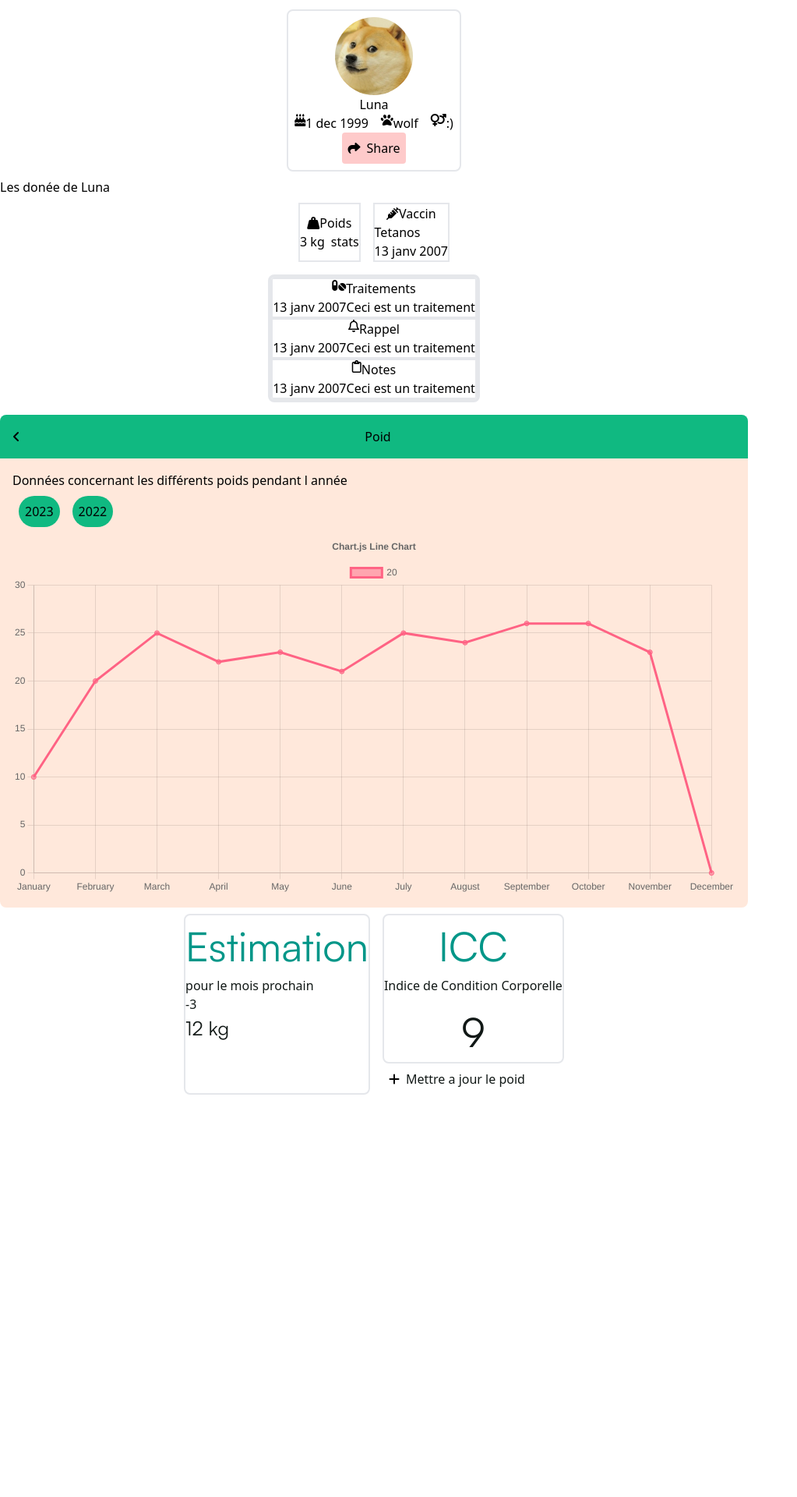
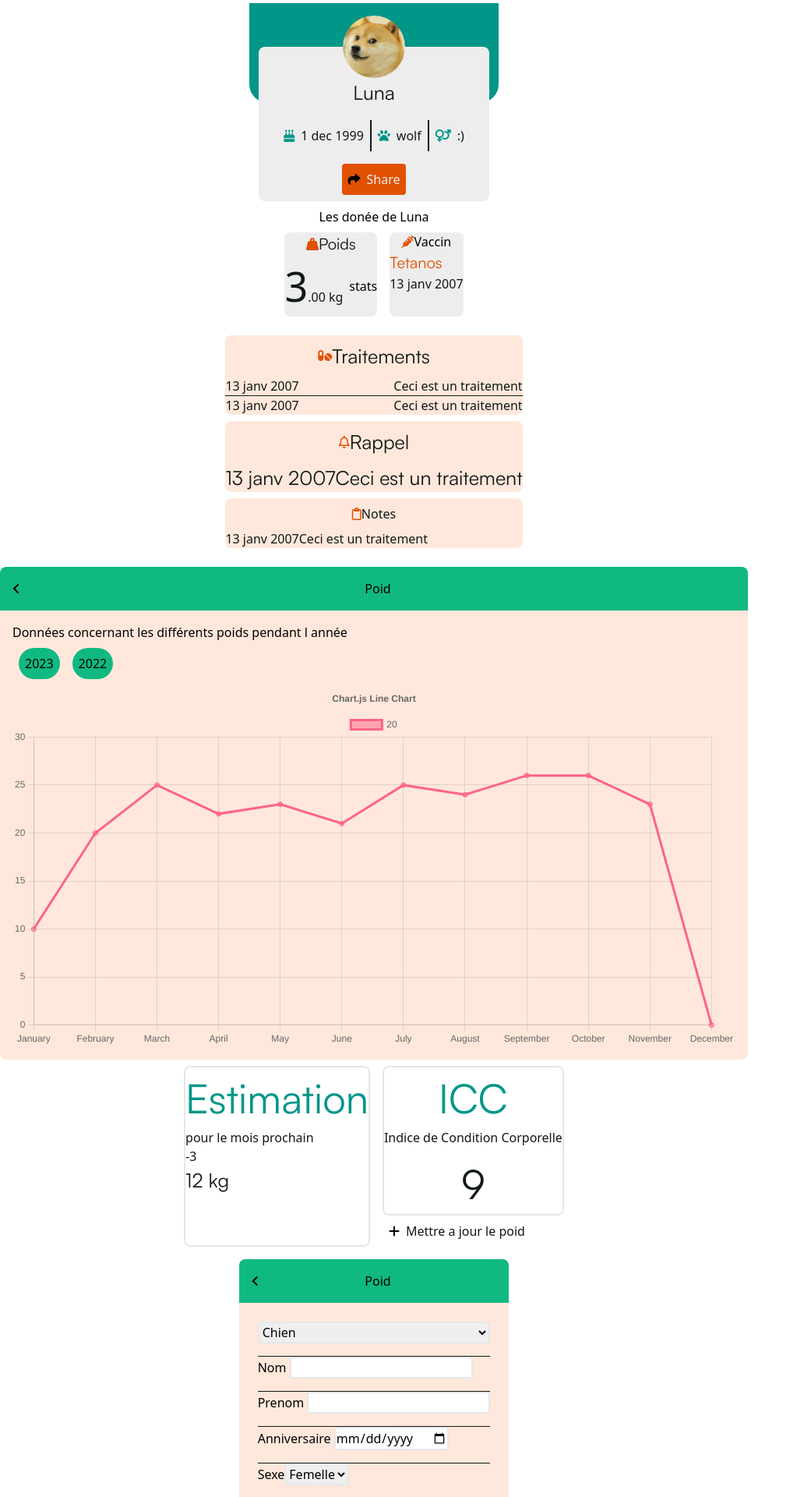
Before and after one commit to VChiofalo/medika, a React (Vite) app in the folder medika/frontend/: page /home in a window 1280 px wide. Shown: the part 100-2020 px from the top of the page at 78% size, without its empty margins (0-1023 px from the left). Before the commit the page ends 1512 px from the top, so only its background shows below. Built offline with nearby package versions, Linux system fonts and the light colour scheme.

Commit message:
ajout form addAnimal modif css sur les components

```diff
--- a/medika/frontend/src/components/animal_card/index.jsx
+++ b/medika/frontend/src/components/animal_card/index.jsx
@@ -1,37 +1,41 @@
+import Typography from "../common/typography"
+
 function AnimalCard({ name, birthday, breed, gender }) {
     name = 'Luna'
     birthday = "1 dec 1999"
     breed = "wolf"
     gender = ':)'
     return <>
-        <div className="flex justify-center">
-            <div className="flex flex-col items-center justify-center border-2 rounded-lg p-2 m-2">
-                <img src="img/doge.jpg" width="100px" alt="img" className="rounded-full"/>
-                <h2>{name}</h2>
-                <div className="flex items-center gap-4">
-                    <div className="birthday flex">
-                        <i className="fa-solid fa-cake-candles"></i>
-                        {birthday}
+        <div className="flex flex-col items-center relative">
+            <div className="bg-primary w-80 h-32 rounded-b-3xl absolute z-0"></div>
+            <div className="flex flex-col items-center justify-center rounded-lg p-2 m-2 z-10 mt-14 pt-10 bg-white">
+                <img src="img/doge.jpg" width="80px" alt="img" className="rounded-full absolute inset-x-2/4 transform -translate-x-1/2 -top-6 translate-y-1/2"/>
+                <h2><Typography tag="h3">{name}</Typography></h2>
+                <div className="flex items-center divide-x-2 divide-black p-4">
+                    <div className="birthday flex items-center p-2 gap-2">
+                        <i className="fa-solid fa-cake-candles text-primary"></i>
+                        <Typography variant="black">{birthday}</Typography>
                     </div>
-                    <div className="breed flex">
-                        <i className="fa-solid fa-paw"></i>
-                        {breed}
+                    <div className="breed flex items-center p-2 gap-2">
+                        <i className="fa-solid fa-paw text-primary"></i>
+                        <Typography variant="black">{breed}</Typography>
                     </div>
-                    <div className="gender flex">
-                        <i className="fa-solid fa-venus-mars"></i>
-                        {gender}
+                    <div className="gender flex items-center p-2 gap-2">
+                        <i className="fa-solid fa-venus-mars text-primary"></i>
+                        <Typography variant="black">{gender}</Typography>
                     </div>
                 </div>
-                <div className="flex bg-red-200 rounded p-2 gap-2 items-center">
+                <div className="flex bg-accentuary rounded p-2 gap-2 items-center">
                     <i className="fa-solid fa-share"></i>
-                    <button>Share</button>
+                    <button><Typography variant="white">Share</Typography></button>
                 </div>
             </div>
 
-
+        </div>
+        <div className="flex justify-center">
+            <p>Les donée de {name}</p>
         </div>
 
-        <p>Les donée de {name}</p>
 
 
     </>
--- /dev/null
+++ b/medika/frontend/src/components/forms/add_animals/index.jsx
@@ -0,0 +1,41 @@
+import Typography from "../../common/typography";
+import Header from "../../header";
+
+
+function FormAddAnimals() {
+
+return <>
+    <div className="flex w-full justify-center ">
+        <div className="flex flex-col ">
+            <Header/>
+
+            <form method="post" >
+                <div className="flex flex-col p-4 bg-background rounded-b-xl divide-y divide-black">
+                    <select name="breedname" className="border-2 rounded m-2">
+                        <option value="dog">Chien</option>
+                        <option value="cat">Chat</option>
+                        <option value="penguin">Penguin</option>
+                    </select>
+                    <label className="m-2">Nom <input name="lastname" type="text" className="border-2 rounded"/></label>
+                    <label className="m-2">Prenom <input name="firstname" type="text" className="border-2 rounded"/></label>
+                    <label className="m-2">Anniversaire <input type="date"  className="border-2 rounded"/></label>
+                    <label className="m-2">Sexe
+                        <select name="gender" className="border-2 rounded">
+                            <option value="female">Femelle</option>
+                            <option value="male">Male</option>
+                            <option value="other">Autre</option>
+                        </select>
+                    </label>
+                    <label className="m-2">Poid <input name="weight" type="number" className="border-2 rounded"/> Kg</label>
+
+                    <button type="submit" className="bg-primary rounded-full p-4"><Typography variant="blanc">Enregistrer</Typography></button>
+                </div>
+
+            </form>
+        </div>
+    </div>
+
+
+</>
+}
+export default FormAddAnimals;
--- a/medika/frontend/src/components/home/index.jsx
+++ b/medika/frontend/src/components/home/index.jsx
@@ -1,5 +1,6 @@
 import ProfilPageAnimal from "../../pages/animal_profil_page"
 import AnimalWeightPage from "../../pages/animal_weight_page"
+import FormAddAnimals from "../forms/add_animals";
 
 const Home = () => {
 
@@ -13,7 +14,8 @@ const Home = () => {
                 </div>
 
                 <ProfilPageAnimal/>
-            <AnimalWeightPage/>
+                <AnimalWeightPage/>
+                <FormAddAnimals/>
 
             </div>
 
--- a/medika/frontend/src/components/supervision_card/index.jsx
+++ b/medika/frontend/src/components/supervision_card/index.jsx
@@ -1,42 +1,50 @@
+import Typography from "../common/typography";
+
 function SupervisionCard({ date, overview }) {
     overview = 'Ceci est un traitement'
     date = '13 janv 2007'
     return <>
         <div className="flex items-center flex-col  ">
 
-            <div className="overflow-hidden border-4 rounded-lg m-2">
-                <div className="treatements border-2">
-                    <div className="flex justify-center">
-                        <i class="fa-solid fa-pills"></i>
-                        <h2>Traitements</h2>
+            <div className="overflow-hidden rounded-lg m-2" >
+                <div className="treatements rounded-lg bg-background m-2">
+                    <div className="flex justify-center items-center p-2">
+                        <i className="fa-solid fa-pills text-accentuary"></i>
+                        <Typography tag="h3">Traitements</Typography>
                     </div>
-                    <div className="flex">
-                        <p>{date}</p>
-                        <p>{overview}</p>
+                    <div className="flex flex-col items-center divide-y divide-black">
+                        <div className="flex justify-between w-full">
+                            <Typography>{date}</Typography>
+                            <Typography>{overview}</Typography>
+                        </div>
+                        <div className="flex justify-between w-full">
+                            <Typography>{date}</Typography>
+                            <Typography>{overview}</Typography>
+                        </div>
                     </div>
                 </div>
 
-                <div className="reminder border-2">
-                    <div className="flex justify-center">
-                        <i class="fa-regular fa-bell"></i>
-                        <h2>Rappel</h2>
+                <div className="reminder rounded-lg bg-background m-2">
+                    <div className="flex justify-center items-center p-2">
+                        <i className="fa-regular fa-bell text-accentuary"></i>
+                        <Typography tag="h3">Rappel</Typography>
                     </div>
 
-                    <div className="flex">
-                        <p>{date}</p>
-                        <p>{overview}</p>
+                    <div className="flex items-center">
+                        <Typography tag="h3">{date}</Typography>
+                        <Typography tag="h3">{overview}</Typography>
                     </div>
                 </div>
 
-                <div className="notes border-2">
-                    <div className="flex justify-center">
-                        <i class="fa-regular fa-clipboard"></i>
-                        <h2>Notes</h2>
+                <div className="notes rounded-lg bg-background m-2">
+                    <div className="flex justify-center items-center p-2">
+                        <i className="fa-regular fa-clipboard text-accentuary"></i>
+                        <Typography>Notes</Typography>
                     </div>
 
-                    <div className="flex">
-                        <p>{date}</p>
-                        <p>{overview}</p>
+                    <div className="flex items-center">
+                        <Typography>{date}</Typography>
+                        <Typography>{overview}</Typography>
                     </div>
                 </div>
             </div>
--- a/medika/frontend/src/components/vaccine_card/index.jsx
+++ b/medika/frontend/src/components/vaccine_card/index.jsx
@@ -1,15 +1,17 @@
+import Typography from "../common/typography";
+
 function VaccineCard({ name, date }) {
     name = 'Tetanos'
     date = '13 janv 2007'
     return <>
-        <div className="flex flex-col border-2 items-center m-2">
+        <div className="flex flex-col bg-white items-center rounded-lg m-2">
             <div className="flex justify-center items-center">
-                <i class="fa-solid fa-syringe"></i>
+                <i className="fa-solid fa-syringe text-accentuary"></i>
                 <h2>Vaccin</h2>
             </div>
             <div className="flex flex-col justify-center">
-                <p>{name}</p>
-                <p>{date}</p>
+                <Typography tag="h4" variant="accentuary">{name}</Typography>
+                <Typography>{date}</Typography>
             </div>
         </div>
     </>
--- a/medika/frontend/src/components/weight_status_card/index.jsx
+++ b/medika/frontend/src/components/weight_status_card/index.jsx
@@ -1,13 +1,15 @@
+import Typography from "../common/typography";
+
 function WeightStatusCard({ weight, previous_weight }) {
     weight = '3'
     return <>
-        <div className="border-2 flex flex-col justify-center m-2">
+        <div className="flex flex-col justify-center m-2 bg-white rounded-lg">
             <div className="flex items-center justify-center">
-                <i class="fa-solid fa-weight-hanging"></i>
-                <h2>Poids</h2>
+                <i className="fa-solid fa-weight-hanging text-accentuary"></i>
+                <Typography tag="h4">Poids</Typography>
             </div>
             <div className="flex items-center gap-2">
-                <p>{weight} kg</p>
+                <Typography><span className="text-3xl">{weight}</span>.00 kg</Typography>
                 <p>stats</p>
             </div>
         </div>
```
